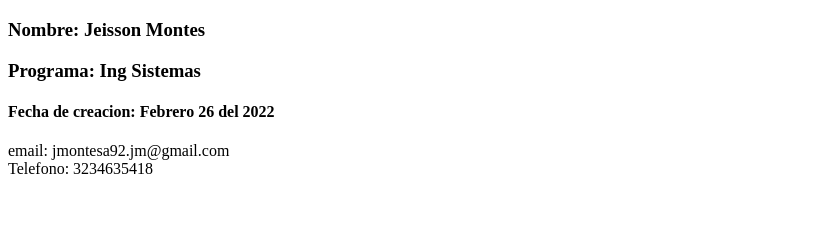
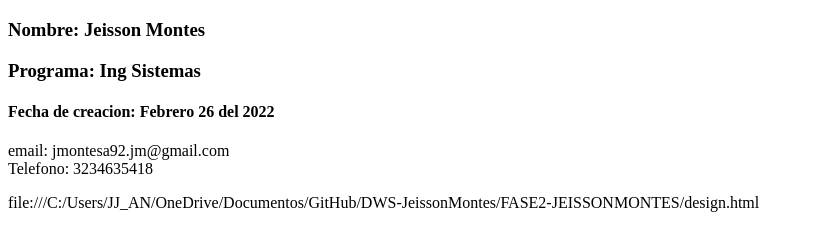
Before and after one commit to jeissonMontes/DSW-JeissonMontes, a plain HTML site: page index.html in a window 1280 px wide. Shown: the part 61-312 px from the top of the page, without its empty margins (0-813 px from the left). Drawn offline with Linux system fonts and the light colour scheme.

Commit message:
Update index.html
guardado

```diff
--- a/index.html
+++ b/index.html
@@ -26,6 +26,8 @@
         Telefono: 3234635418
 
     </p>
-
+    <header>
+        <p>file:///C:/Users/JJ_AN/OneDrive/Documentos/GitHub/DWS-JeissonMontes/FASE2-JEISSONMONTES/design.html</p>
+    </header>
 </body>
 </html>
```
